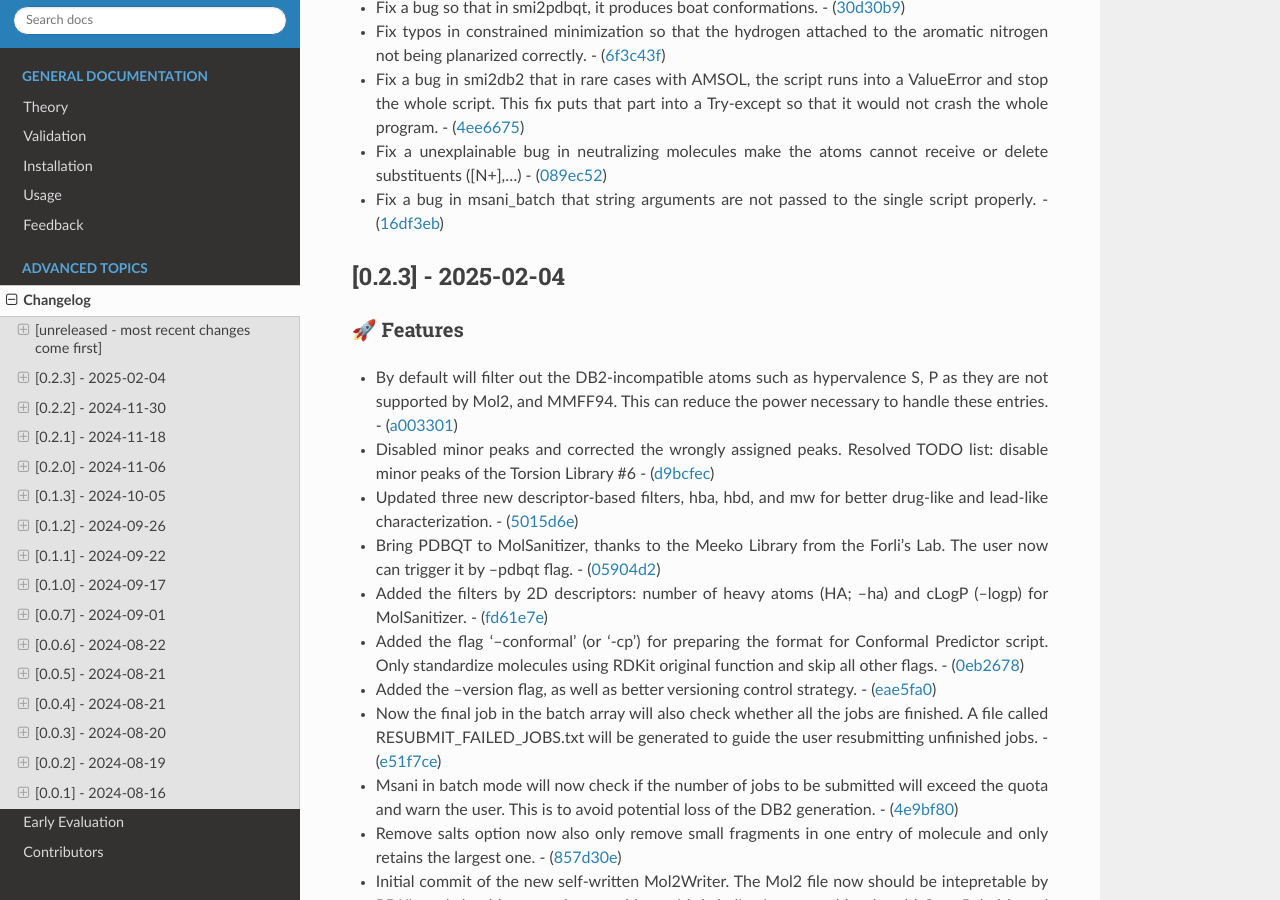
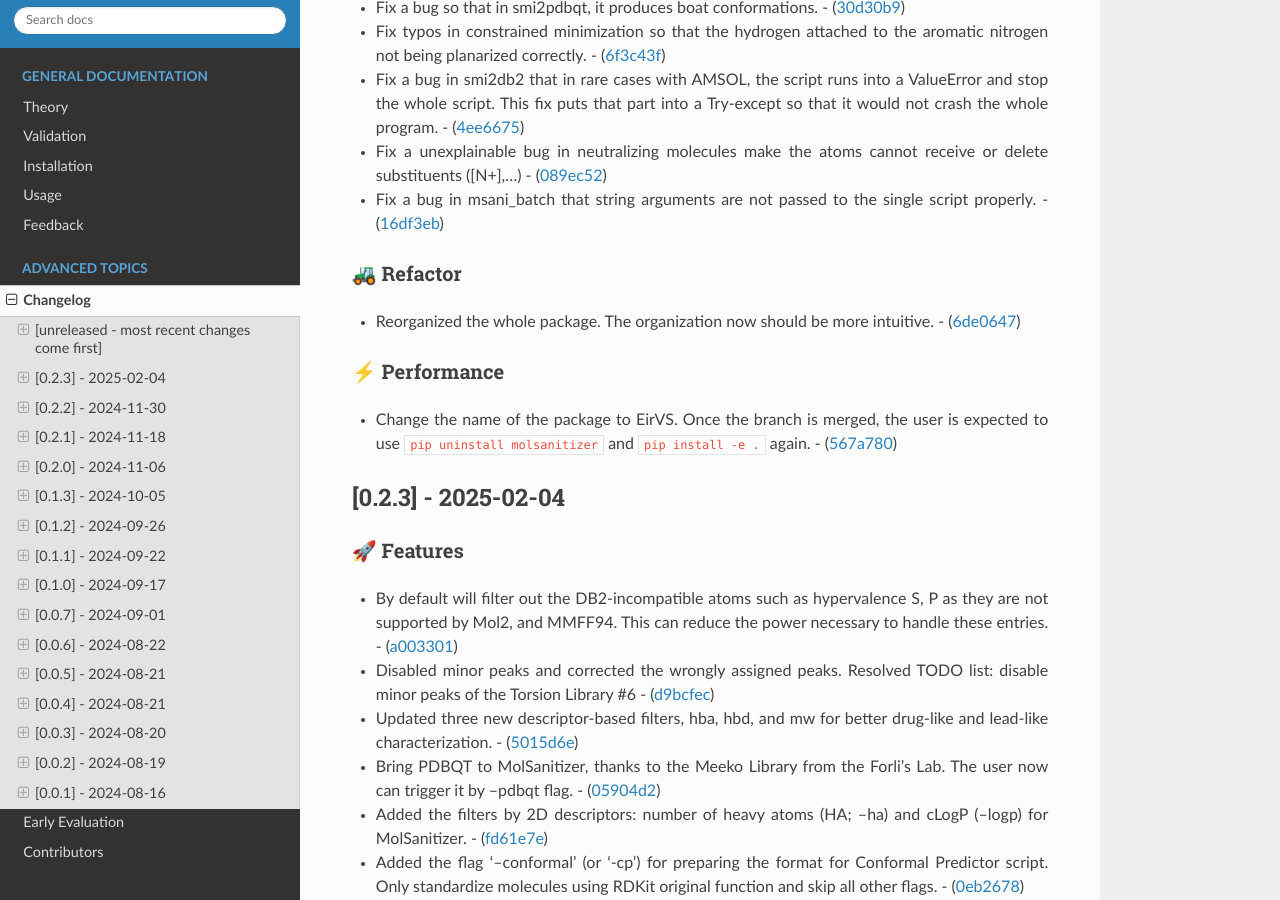
Before and after one commit to phonglam3103/msani-readthedocs, a Sphinx documentation site: the page built from docs/source/changes.rst, in a window 1280 px wide and 900 px high, scrolled down 620 px. Built offline with Sphinx 7.4.7 and the Read the Docs theme 3.1.0, drawn with Linux system fonts in a browser that asks for light colours; formulas are drawn with MathJax 3.

Commit message:
Update changes.rst from the software repository

```diff
--- a/docs/source/changes.rst
+++ b/docs/source/changes.rst
@@ -40,6 +40,21 @@ All notable changes to this project will be documented in this file.
 -  Fix a bug in msani_batch that string arguments are not passed to the
    single script properly. -
    (`16df3eb <https://github.com/phonglam3103/EirVS/commit/16df3eb8041000348e4a0de40da9471c4fcc26fb>`__)
+
+🚜 Refactor
+~~~~~~~~~~~
+
+-  Reorganized the whole package. The organization now should be more
+   intuitive. -
+   (`6de0647 <https://github.com/phonglam3103/EirVS/commit/6de0647233345c60791cda6ea07349a44d32921a>`__)
+
+⚡ Performance
+~~~~~~~~~~~~~~
+
+-  Change the name of the package to EirVS. Once the branch is merged,
+   the user is expected to use ``pip uninstall molsanitizer`` and
+   ``pip install -e .`` again. -
+   (`567a780 <https://github.com/phonglam3103/EirVS/commit/567a78076dbb9858cc361c6aba7906e80ad03b6b>`__)
 
 [0.2.3] - 2025-02-04
 --------------------
@@ -115,6 +130,8 @@ All notable changes to this project will be documented in this file.
    (more realistic) instead of planar. -
    (`640cc55 <https://github.com/phonglam3103/EirVS/commit/640cc5561f3597ef0cb6dbb99b7448bc25a07076>`__)
 
+.. _refactor-1:
+
 🚜 Refactor
 ~~~~~~~~~~~
 
@@ -135,6 +152,8 @@ All notable changes to this project will be documented in this file.
 -  Improved logger. Removed information regarding the old ionization
    method. -
    (`9497d19 <https://github.com/phonglam3103/EirVS/commit/9497d19224f416690974b99022d05d7caa31fbe7>`__)
+
+.. _performance-1:
 
 ⚡ Performance
 ~~~~~~~~~~~~~~
```
Also changed, not shown: other parts of docs/source/changes.rst (+9 -9 lines).
